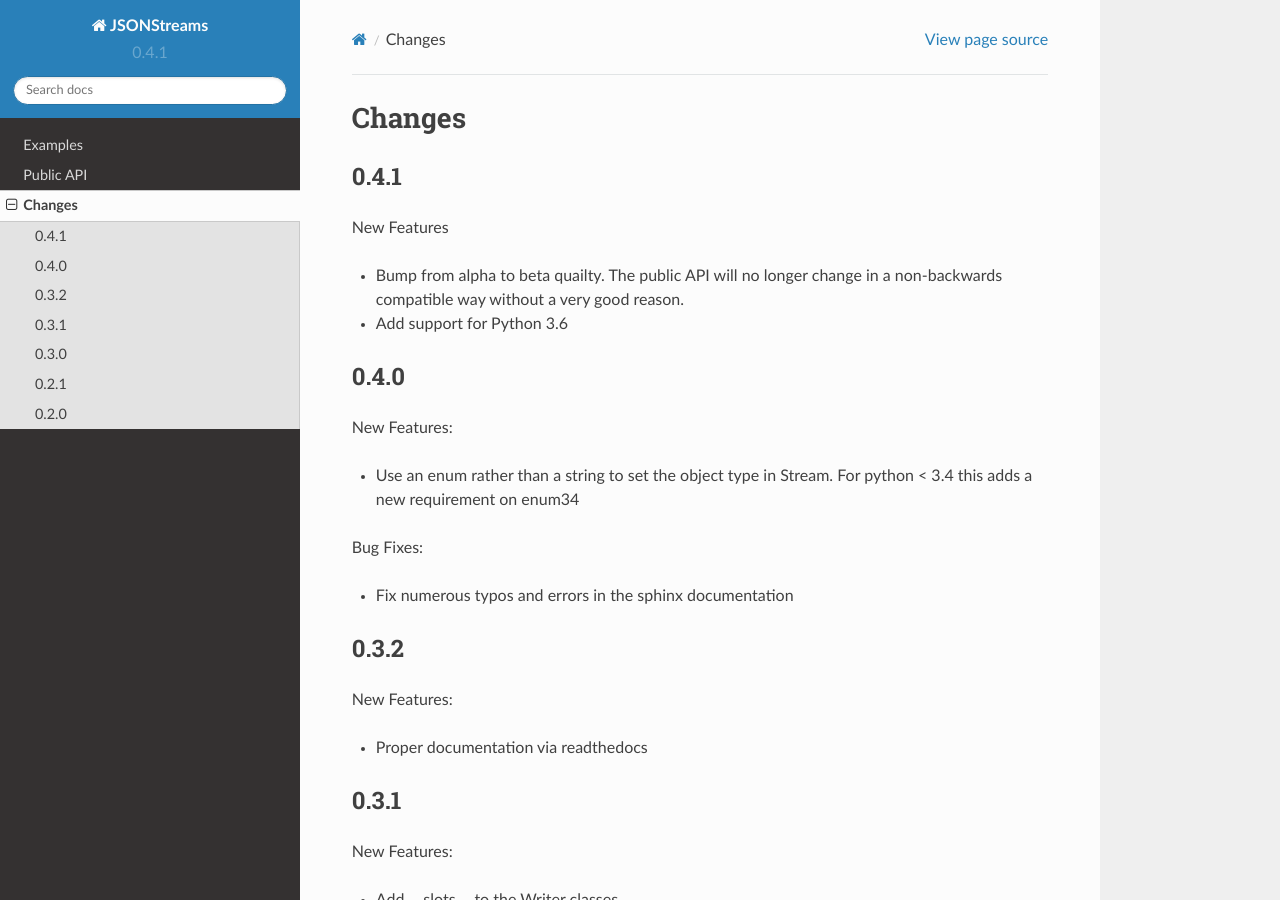
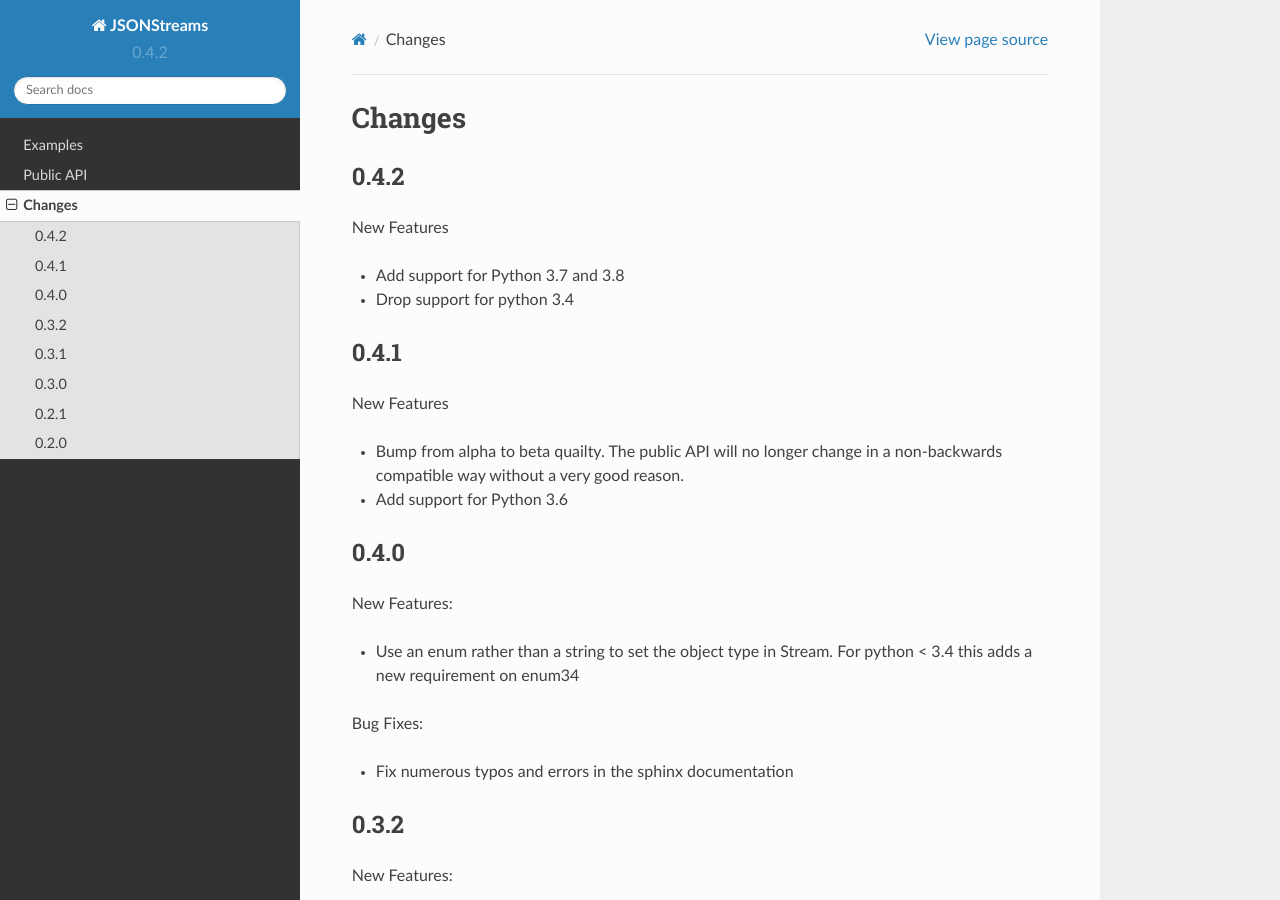
Before and after one commit to dcbaker/jsonstreams, a Sphinx documentation site: the page built from docs/source/changes.rst, in a window 1280 px wide and 900 px high. Built offline with Sphinx 7.4.7 and the Read the Docs theme 2.0.0, drawn with Linux system fonts in a browser that asks for light colours.

Commit message:
Bump version: 0.4.1 → 0.4.2

```diff
--- a/docs/source/changes.rst
+++ b/docs/source/changes.rst
@@ -1,5 +1,14 @@
 Changes
 =======
+
+0.4.2
+------
+
+New Features
+
+- Add support for Python 3.7 and 3.8
+- Drop support for python 3.4
+
 
 0.4.1
 -----
--- a/docs/source/conf.py
+++ b/docs/source/conf.py
@@ -60,9 +60,9 @@ author = 'Dylan Baker'
 # built documents.
 #
 # The short X.Y version.
-version = '0.4.1'
+version = '0.4.2'
 # The full version, including alpha/beta/rc tags.
-release = '0.4.1'
+release = '0.4.2'
 
 # The language for content autogenerated by Sphinx. Refer to documentation
 # for a list of supported languages.
--- a/jsonstreams/__init__.py
+++ b/jsonstreams/__init__.py
@@ -88,7 +88,7 @@ __all__ = (
     'Type',
 )
 
-__version__ = '0.4.1'
+__version__ = '0.4.2'
 
 
 class JSONStreamsError(Exception):
--- a/setup.py
+++ b/setup.py
@@ -33,7 +33,7 @@ with open(path.join(here, 'README.rst'), encoding='utf-8') as f:
 
 setup(
     name='jsonstreams',
-    version='0.4.1',
+    version='0.4.2',
     description='A JSON streaming writer',
     long_description=long_description,
     url='https://github.com/dcbaker/jsonstreams',
```
Also changed, not shown: .bumpversion.cfg.
